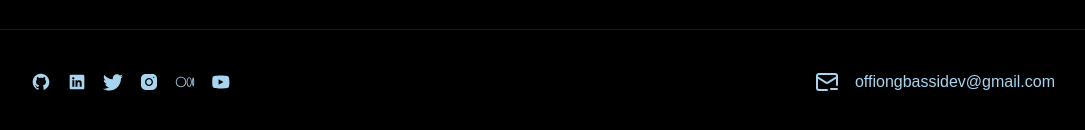
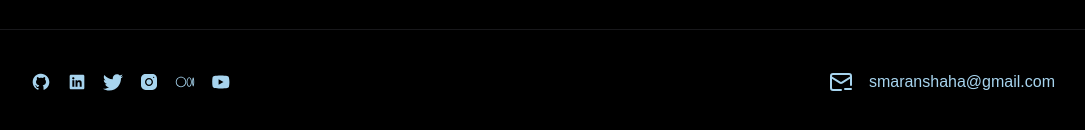
Before and after one commit to shoronshaha/smaran-portfolio, a Next.js app: page /about in a window 1280 px wide. Shown: the part 1722-1852 px from the top of the page, without its empty margins (97-1182 px from the left). Built offline with nearby package versions, Linux system fonts and the light colour scheme.

Commit message:
added mail for contact

```diff
--- a/src/components/Footer.tsx
+++ b/src/components/Footer.tsx
@@ -17,12 +17,14 @@ const Footer = () => {
 
   return (
     <footer className="padding-container max-container flex flex-col md:flex-row justify-between gap-4 items-center py-10 border-t border-zinc-900">
-
       <div className="flex gap-4 items-center justify-center">
         <Link href="https://github.com/offiongbassey" target="_blank">
           <GithubIcon color={color} />
         </Link>
-                <Link href="https://www.linkedin.com/in/offiong-bassey-dev" target="_blank">
+        <Link
+          href="https://www.linkedin.com/in/offiong-bassey-dev"
+          target="_blank"
+        >
           <LinkedInIcon color={color} />
         </Link>
         <Link href="https://twitter.com/OffiongBassi" target="_blank">
@@ -34,13 +36,22 @@ const Footer = () => {
         <Link href="https://medium.com/@offiongbassey99" target="_blank">
           <MediumIcon color={color} />
         </Link>
-                <Link href="https://www.youtube.com/@OffiongBassey-zj5rv" target="_blank">
+        <Link
+          href="https://www.youtube.com/@OffiongBassey-zj5rv"
+          target="_blank"
+        >
           <YoutubeIcon color={color} />
         </Link>
       </div>
-            <Link href="mailto:offiongbassidev@gmail.com" className="dark:text-[#A7D4EE] text-black flex gap-4"><MailMinus />offiongbassidev@gmail.com</Link>
+      <Link
+        href="mailto:smaranshaha@gmail.com"
+        className="dark:text-[#A7D4EE] text-black flex gap-4"
+      >
+        <MailMinus />
+        smaranshaha@gmail.com
+      </Link>
     </footer>
-    )
-}
+  );
+};
 
 export default Footer;
--- a/src/components/home/Appreciation.tsx
+++ b/src/components/home/Appreciation.tsx
@@ -8,14 +8,13 @@ const Appreciation = () => {
       </h4>
       <p className="text-medium md:text-3xl font-[600] w-full md:max-w-[710px] dark:bg-gradient-to-tr from-[#f6f3d2] via-green-50 to-purple-50 bg-clip-text dark:text-transparent text-gray-600">
         I appreciate your time and visit. I&apos;m open to collaborating,
-          learning and building. Hit me up{" "}
-          <span className="text-white">🙇‍♂️</span>{" "}
-          <Link href="mailto:offiongbassidev@gmail.com" target="_blank">
-            offiongbassidev@gmail.com
+        learning and building. Hit me up <span className="text-white">🙇‍♂️</span>{" "}
+        <Link href="mailto:smaranshaha@gmail.com" target="_blank">
+          smaranshaha@gmail.com
         </Link>{" "}
       </p>
     </div>
-    )
-}
+  );
+};
 
 export default Appreciation;
--- a/src/components/home/HeroSection.tsx
+++ b/src/components/home/HeroSection.tsx
@@ -27,7 +27,7 @@ const HeroSection = () => {
         <div className="min-h-20 py-2">
           <TypeAnimation
             sequence={[
-              "Hi 👋, my name is Offiong Bassey and I am a Software Engineer, passionate about solving complex problems and building innovative products that benefit humanity.",
+              "Hi 👋, my name is smaran shaha and I am a Software Engineer, passionate about solving complex problems and building innovative products that benefit humanity.",
               1000,
             ]}
             wrapper="p"
@@ -36,7 +36,7 @@ const HeroSection = () => {
             className=""
           />
         </div>
-        <Link href="mailto:offiongbassidev@gmail.com" target="_blank">
+        <Link href="mailto:smaranshaha@gmail.com" target="_blank">
           <Button
             type="button"
             variant="gradient"
--- a/src/components/navbar/MobileNav.tsx
+++ b/src/components/navbar/MobileNav.tsx
@@ -6,23 +6,53 @@ import Link from "next/link";
 type Props = {
   open: boolean;
   onClose: () => void;
-}
+};
 
 const MobileNav = ({ open, onClose }: Props) => {
   return (
-        <div className={`fixed inset-0 ${open ? "visible dark:bg-black bg-blue-50" : "invisible"} transition-all duration-500 z-50 h-screen p-4`} onClick={onClose}>
+    <div
+      className={`fixed inset-0 ${
+        open ? "visible dark:bg-black bg-blue-50" : "invisible"
+      } transition-all duration-500 z-50 h-screen p-4`}
+      onClick={onClose}
+    >
       <div className="w-full h-full p-2" onClick={onClose}>
-            <StrokeBackground/>
-                <div onClick={onClose} className="flex items-end justify-end"><X /></div>
+        <StrokeBackground />
+        <div onClick={onClose} className="flex items-end justify-end">
+          <X />
+        </div>
         <div className="flex flex-col gap-4 h-full items-center justify-center">
           <Link href="/projects">
-                        <Button type="button" variant="primary" className="bg-black text-white">Projects</Button>
+            <Button
+              type="button"
+              variant="primary"
+              className="bg-black text-white"
+            >
+              Projects
+            </Button>
           </Link>
-                    <Link href="mailto:offiongbassidev@gmail.com" target="_blank"><Button type="button" variant="primary" className="bg-black text-white">Contact me</Button></Link>
+          <Link href="/about">
+            <Button
+              type="button"
+              variant="primary"
+              className="bg-black text-white"
+            >
+              About
+            </Button>
+          </Link>
+          <Link href="mailto:smaranshaha@gmail.com" target="_blank">
+            <Button
+              type="button"
+              variant="primary"
+              className="bg-black text-white"
+            >
+              Contact me
+            </Button>
+          </Link>
         </div>
       </div>
     </div>
-    )
-}
+  );
+};
 
 export default MobileNav;
--- a/src/components/navbar/Navbar.tsx
+++ b/src/components/navbar/Navbar.tsx
@@ -51,7 +51,7 @@ const Navbar = () => {
     <Fragment>
       <nav className="padding-container max-container py-4 flex items-center justify-between">
         <Link href="/" className="font-medium text-lg hover:animate-bounce">
-          Offi ✌️
+          Smaran ✌️
         </Link>
         <ul className="hidden md:flex gap-6 items-center justify-between font-medium">
           <NavItem
@@ -70,7 +70,7 @@ const Navbar = () => {
           </Link>
 
           <li className="annimate-border-btn cursor-pointer p-[0.5px]">
-            <Link href="mailto:offiongbassidev@gmail.com" target="_blank">
+            <Link href="mailto:smaranshaha@gmail.com" target="_blank">
               <Button type="button" variant="primary" className="bg-black">
                 Contact me
               </Button>
```
Lines whose indentation alone changed are shown as unchanged.
